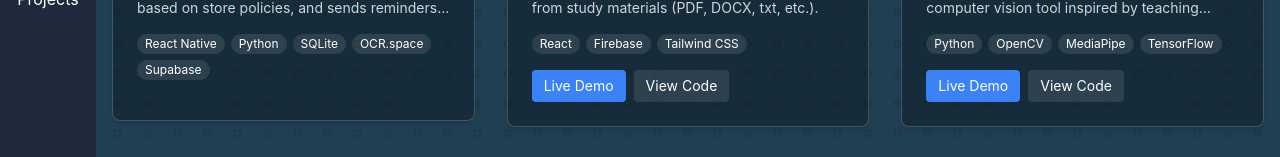
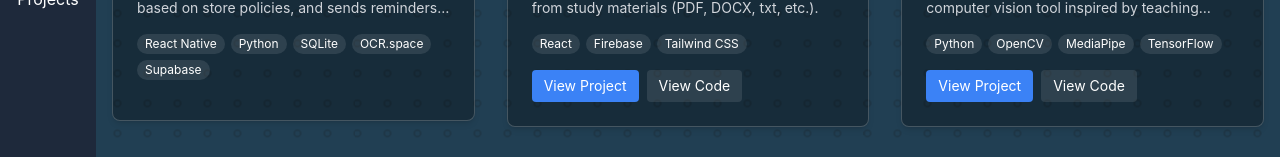
Before and after one commit to AmirK2004/Portfolio, a React (Create React App) app: page /projects in a window 1280 px wide. Shown: the part 487-644 px from the top of the page. Built offline with nearby package versions, Linux system fonts and the light colour scheme.

Commit message:
Update ProjectCard.jsx

```diff
--- a/src/components/ProjectCard.jsx
+++ b/src/components/ProjectCard.jsx
@@ -42,7 +42,7 @@ const ProjectCard = ({ title, description, imageUrl, technologies, demoLink, cod
                 rel="noopener noreferrer"
                 className="bg-primary text-white px-3 py-1.5 rounded text-sm hover:bg-blue-600 transition-colors"
               >
-                Live Demo
+                View Project
               </a>
             )}
             {codeLink && (
```
